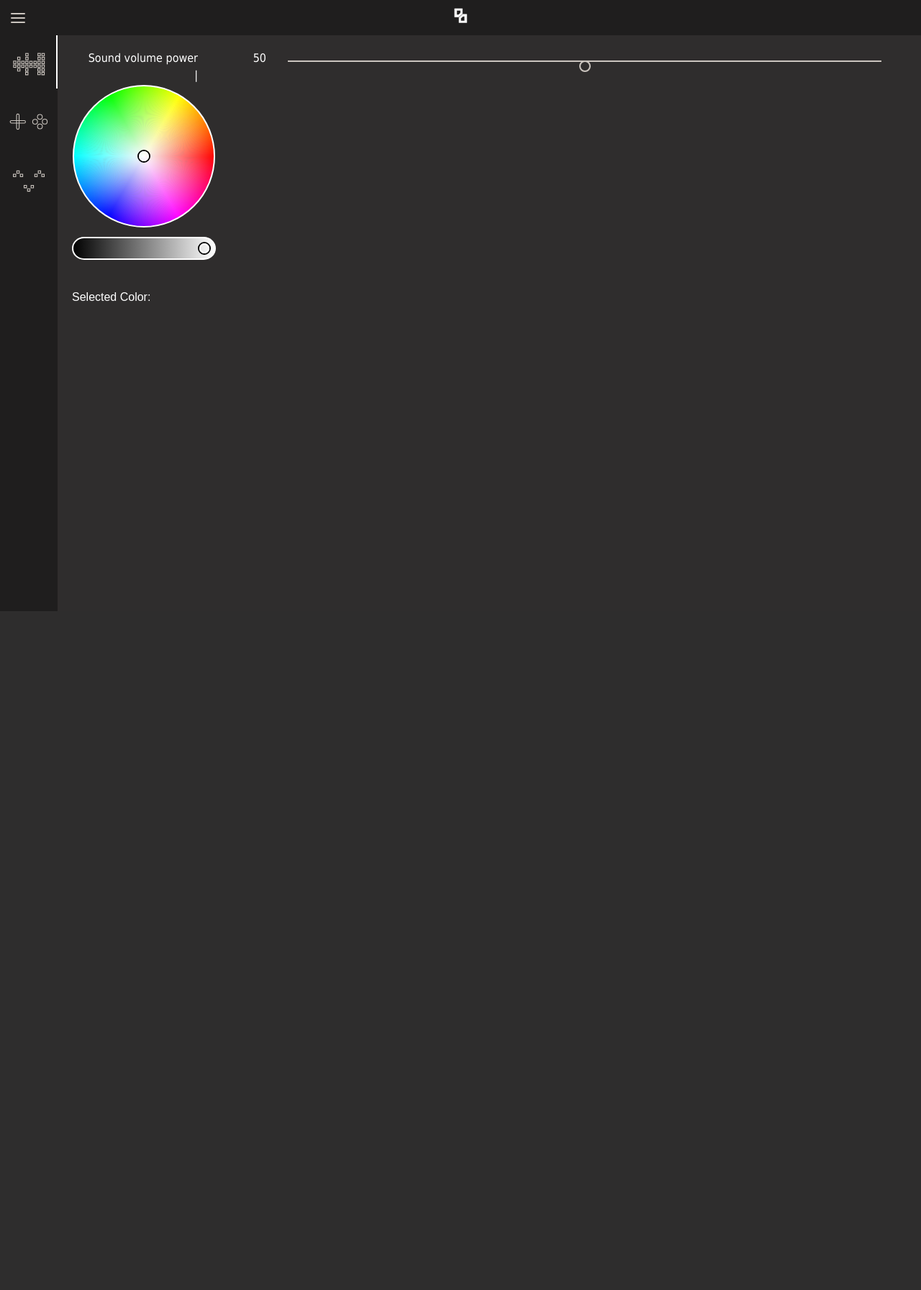
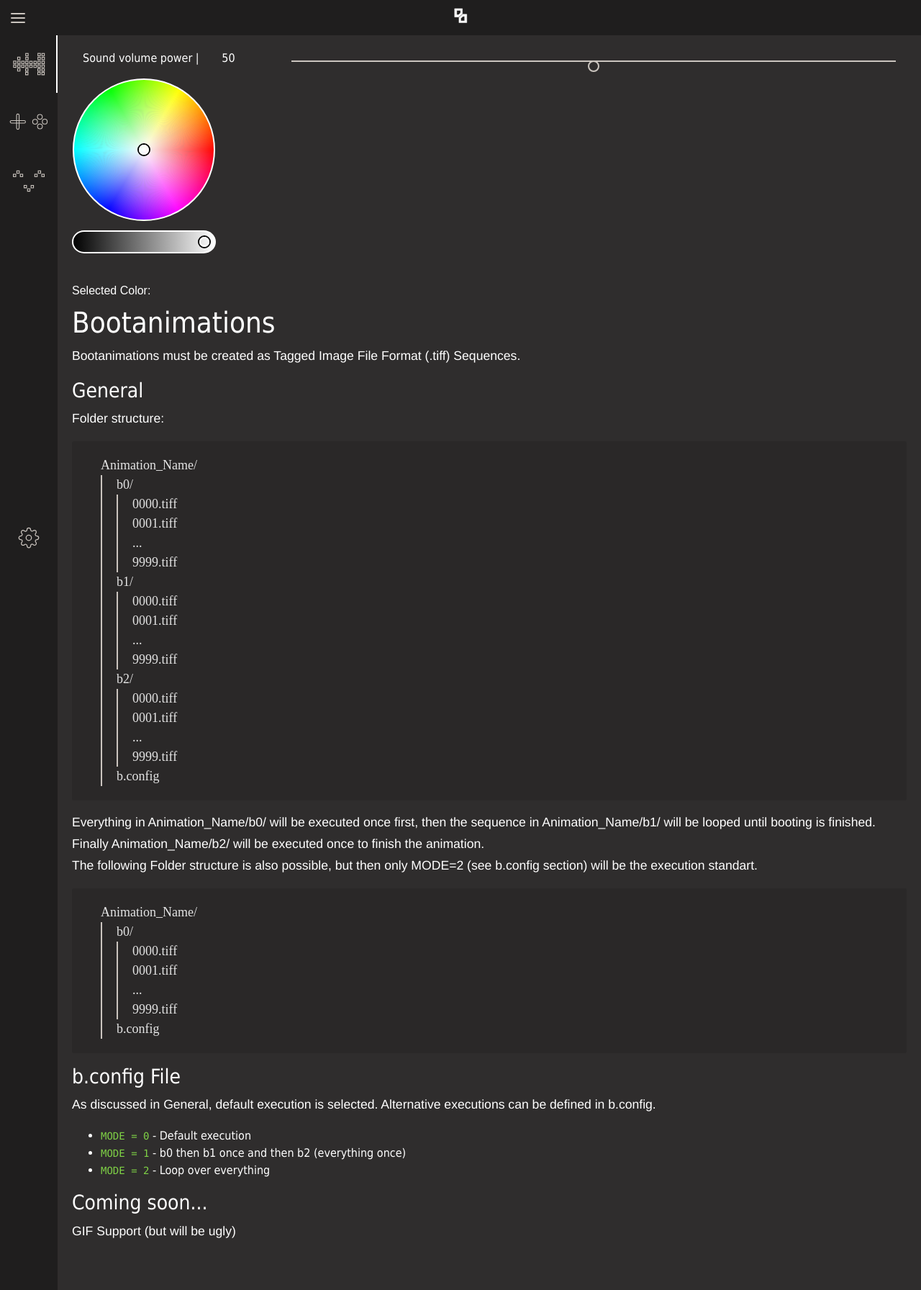
Before and after one commit to forsakenSinexz/ledTable_webInterface, a Flask app: page / in a window 1280 px wide. Shown: the whole page at 72% size. Before the commit the page ends 849 px from the top, so only its background shows below. Run offline with Flask 2, Linux system fonts and the light colour scheme; some libraries are stand-ins or nearby versions.

Commit message:
sidebar features, bootanimation text

```diff
--- a/main.py
+++ b/main.py
@@ -1,7 +1,7 @@
 from flask import Flask, render_template
 from flask_socketio import SocketIO
 import random
-import Table_Event
+# import Table_Event
 
 # venv\Scripts\activate
 
@@ -108,6 +108,7 @@ def start_server(ip, debug=False):
     #socketio.run(app, host='127.0.0.1', port=5000, debug=True)
 
 def start_server_with_table(ip: str, table_main_given):
+    import Table_Event
     global table_main
     table_main = table_main_given
     start_server(ip)
@@ -115,6 +116,6 @@ def start_server_with_table(ip: str, table_main_given):
 if __name__ == "__main__":
     global table_main
     table_main = None
-    #start_server('127.0.0.1', debug=True)
-    start_server('192.168.178.30', debug=True)
+    start_server('127.0.0.1', debug=True)
+    # start_server('192.168.178.30', debug=True)
     #app.run(debug=True,host='127.0.0.1', port=8080)
--- a/static/colors.css
+++ b/static/colors.css
@@ -3,6 +3,9 @@
     --color-nofocus: #cbc5bf;
     --color-focus: white;
     --color-sidebar: #1f1e1e;
+    --color-bar: rgba(31, 30, 30, 0.3);
+    --color-rgba-black: rgba(255,255,255,0);
+    --color-acent-light: #7fd246;
 }
 
 
@@ -27,26 +30,26 @@ body{
 }
 
 .fcolor-focus{
-    color: #fff;
+    color: var(--color-focus);
 }
 
 .fcolor-nofocus{
-    color: #cbc5bf;
+    color: var(--color-nofocus);
 }
 
 .color-bar-50{
-    background-color: rgba(31, 30, 30, 0.3);
+    background-color: var(--color-bar);
 }
 .opacity-50{
     opacity: 0.5;
 }
 
 .btn-invisible{
-    color:#cbc5bf;
+    color: var(--color-nofocus);
 }
 
 .btn-invisible:hover{
-    color:#fff;
+    color: var(--color-focus);
 }
 
 
@@ -100,7 +103,7 @@ body{
 #sidebar ul li #analyzers-svg #XMLID_30_,
 #sidebar ul li #analyzers-svg #XMLID_37_,
 #sidebar ul li #analyzers-svg #XMLID_33_{
-    stroke: rgba(255,255,255,0);
+    stroke: var(--color-rgba-black);
 }
 
 #sidebar ul li:hover #analyzers-svg #XMLID_4_,
--- a/static/styles.css
+++ b/static/styles.css
@@ -1,6 +1,19 @@
 body {
   font-family: Tahoma, Geneva, sans-serif;
   height: 0;
+}
+
+header{
+  position: relative;
+  z-index: 10000;
+}
+
+.inner-body{
+  display: flex;
+}
+
+html{
+  height: 100%;
 }
 
 .printButton {
@@ -31,6 +44,9 @@ section {
 footer {
   padding: 10px;
   text-align: center;
+  background-color: var(--color-sidebar);
+  color: var(--color-nofocus);
+  font-size: 7pt;
 }
 
 .wrap .half {
@@ -129,7 +145,18 @@ footer {
 
 /* sidenavvvvv */
 
+#lower-sidebar{
+  position:sticky;
+  bottom:0;
+  margin-bottom:0px;
+}
 
+#full-sidebar-wrapper{
+  height: 100%;
+  display: flex;
+  flex-direction: column;
+  justify-content: space-between;
+}
 
 #content{
   widows: 100%;
@@ -137,9 +164,9 @@ footer {
 }
 
 #wrapper {
-  align-items: stretch;
   position: relative;
-  display: flex;
+  width: 100%;
+  margin-bottom: 30px;
 }
 
 #sidebar {
@@ -148,13 +175,20 @@ footer {
   transition: all 0.3s;
   min-width: 80px;
   max-width: 80px;
-  min-height: 100vh;
+  height: 100vh;
+  height: 100%;
+  position: relative;
+  z-index: 200;
 }
 
 #sidenav-container{
   position: relative;
   width: max-content;
-  height: max-content;
+}
+
+#sidebar-wrapper{
+  position: sticky;
+  top:0;
 }
 
 .subsidebar{
@@ -163,9 +197,10 @@ footer {
   transition: all 0.3s;
   min-width: 300px;
   max-width: 300px;
-  min-height: 100vh;
+  height: 100vh;
+  height: 100%;
   position: absolute;
-  z-index: -100;
+  z-index: 100;
   margin-left: 80px;
 }
 
@@ -200,6 +235,11 @@ a, a:hover, a:focus {
   color: inherit;
   text-decoration: none;
   transition: all 0.3s;
+}
+
+.subsidebar-wrapper{
+  position: sticky;
+  top:0;
 }
 
 .sidebar-nav{
@@ -255,6 +295,14 @@ a, a:hover, a:focus {
   min-height: 74px;
 }
 
+#sidebar ul li span {
+  cursor: pointer;
+  padding: 5px;
+  font-size: 1.1em;
+  display: block;
+  min-height: 74px;
+}
+
 .subsidebar ul li a {
   padding: 5px;
   font-size: 1.1em;
@@ -269,8 +317,8 @@ a, a:hover, a:focus {
   position: absolute;
   min-width: 2px;
   max-width: 2px;
-  min-height: 74px;
-  max-height: 74px;
+  min-height: 80px;
+  max-height: 80px;
   background-color: white;
   z-index: 500;
   margin-left: 78px;
@@ -280,7 +328,6 @@ a, a:hover, a:focus {
   transition: all 0.3s;
   min-width: 0px;
   max-width: 0px;
-  min-height: 100vh;
   opacity: 0;
   position: relative;
   float:left;
@@ -288,8 +335,9 @@ a, a:hover, a:focus {
 }
 
 #pseudo-sidebar.active{
-  min-width: 300px;
-  max-width: 300px;
+  min-width: 380px;
+  max-width: 380px;
+  max-height: 0px;
 }
 
 
@@ -420,3 +468,30 @@ section h1 {
 
 
 /* End Range Slider */
+
+.folder-structure{
+  background-color: var(--color-bar);
+  width: auto;
+  color:#e4e4e4;
+  font-family: "Times New Roman", Times, serif;
+  list-style: none;
+  font-size: 13.5pt;
+  border-radius: 3px;
+  padding-top: 20px;
+  padding-bottom: 20px;
+}
+
+.folder-structure ul{
+  list-style: none;
+  border-left: 2px solid var(--color-nofocus);
+  padding-left: 20px;
+}
+
+code{
+  color: var(--color-acent-light) !important;
+}
+
+.btn.focus, .btn:focus {
+  outline: 0;
+  box-shadow: 0 0 0 0.01 var(--color-acent-light);
+}
--- a/static/table.js
+++ b/static/table.js
@@ -8,16 +8,25 @@ var dragClickButton = null;
 var isMouseDown;
 
 var sideBarOffset = document.getElementById('sidebar').getBoundingClientRect().top;
-console.log(sideBarOffset);
 var sideBarSelectorBarPos = 0;
 var currentlySelectedSidenavItem = document.getElementsByClassName('sidebar-nav')[0];
+var oldBarPos = 0;
 
 var currentMode = 0;
 
+
+document.addEventListener('keydown', function(event) {
+  if(event.keyCode == 78) {
+    toggleSidebar();
+  }
+});
+
 // sidenav
 $(document).ready(function () {
+  $('#sidebarCollapse').on('click', function() {toggleSidebar()});
+});
 
-  $('#sidebarCollapse').on('click', function () {
+function toggleSidebar(){
   $('#sidebar').toggleClass('active');
   if($('#sidebar').hasClass('active')){
     $('.subsidebar.active').addClass('subactive');
@@ -28,22 +37,52 @@ $(document).ready(function () {
     $('.subsidebar.subactive').removeClass('subactive');
   }
   checkContentPos();
-  });
-});
+}
 
-function moveSideBarSelectorBar(elem, subnavnumber){
+function sleep(ms) {
+  return new Promise(resolve => setTimeout(resolve, ms));
+}
+
+
+async function moveSideBarSelectorBar(elem, barPos, subnavnumber){
+
   currentlySelectedSidenavItem.classList.remove('active');
   elem.classList.add('active');
   currentlySelectedSidenavItem = elem;
-  animiere(elem.getBoundingClientRect().top);
-  if($('.subsidebar.' + subnavnumber).hasClass('active')){
-    $('.subsidebar.' + subnavnumber).removeClass('active');
+
+  if($('.subsidebar.' + barPos + "-" + subnavnumber).hasClass('active')){
+    $('.subsidebar.' + barPos + "-" + subnavnumber).removeClass('active');
   }
   else{
-    $('.subsidebar.' + subnavnumber).addClass('active');
+    $('.subsidebar.'+ barPos + "-" + subnavnumber).addClass('active');
   }
-  $('.subsidebar:not(.' + subnavnumber + ')').addClass('active');
+  $('.subsidebar:not(.' + barPos + "-" + subnavnumber + ')').addClass('active');
   checkContentPos();
+
+  if(barPos ==  0 && oldBarPos != 0){
+    oldBarPos = 0;
+    animiere(160, 500);
+    await sleep(500);
+    $("#sidebar-wrapper").prepend($("#slelected-bar-indicator"));
+    $("#slelected-bar-indicator").css("margin-top: -160px;");
+    sideBarSelectorBarPos = -160;
+    animiere(subnavnumber * 80, 500);
+  }
+  else if(barPos == 0 && oldBarPos == 0){
+    animiere(subnavnumber * 80, 500);
+  }
+  else if (barPos == 1 && oldBarPos != 1){
+    oldBarPos = 1;
+    animiere(-160, 500);
+    await sleep(500);
+    $("#lower-sidebar").prepend($("#slelected-bar-indicator"));
+    $("#slelected-bar-indicator").css("margin-top: 160px;");
+    sideBarSelectorBarPos = 160;
+    animiere(subnavnumber * 80, 500);
+  }
+  else if (barPos == 1 && oldBarPos == 1){
+    animiere(subnavnumber * 80, 500);
+  }
 }
 
 function checkContentPos(){
@@ -55,8 +94,9 @@ function checkContentPos(){
   }
 }
 
-function animiere(toPosY) {
-  toPosY -= sideBarOffset;
+function animiere(toPosY, myDuration) {
+  // console.log(toPosY);
+  // toPosY -= sideBarOffset;
   var bar = document.getElementById('slelected-bar-indicator');
   bar.animate(
     [
@@ -66,7 +106,7 @@ function animiere(toPosY) {
         marginTop: toPosY + 'px'
       }
     ], {
-      duration: 500,
+      duration: myDuration,
       iterations: 1,
       fill: 'forwards',
       easing: 'ease'
--- /dev/null
+++ b/templates/basics/footer.html
@@ -0,0 +1 @@
+&#169; Copyright by Daniel Hunt
--- a/templates/basics/sidenav.html
+++ b/templates/basics/sidenav.html
@@ -1,12 +1,18 @@
 <div id="sidebar" class="color-bar">
-    <span id="slelected-bar-indicator"></span>
-
     <!-- Sidebar -->
-    <div id="sidebar-wrapper">
-        <ul class="sidebar-nav text-center fcolor-nofocus">
-            <li> <a href="#" onclick="moveSideBarSelectorBar(this, 0)">{% include 'svgs/analyzers.svg' %}</a> </li>
-            <li> <a href="#" onclick="moveSideBarSelectorBar(this, 1)">{% include 'svgs/games.svg' %}</a> </li>
-            <li> <a href="#" onclick="moveSideBarSelectorBar(this, 2)">{% include 'svgs/paint.svg' %}</a> </li>
-        </ul>
-    </div> <!-- /#sidebar-wrapper -->
+    <div id="full-sidebar-wrapper">
+        <div id="sidebar-wrapper">
+            <span id="slelected-bar-indicator"></span>
+            <ul class="sidebar-nav text-center fcolor-nofocus">
+                <li> <span onclick="moveSideBarSelectorBar(this, 0, 0)">{% include 'svgs/analyzers.svg' %}</span> </li>
+                <li> <span onclick="moveSideBarSelectorBar(this, 0, 1)">{% include 'svgs/games.svg' %}</span> </li>
+                <li> <span onclick="moveSideBarSelectorBar(this, 0, 2)">{% include 'svgs/paint.svg' %}</span> </li>
+            </ul>
+        </div> <!-- /#sidebar-wrapper -->
+        <div id="lower-sidebar">
+            <ul class="sidebar-nav text-center fcolor-nofocus">
+                <li> <span onclick="moveSideBarSelectorBar(this, 1, 0)">{% include 'svgs/settings.svg' %}</span></li>
+            </ul>
+        </div>
+    </div>
 </div> <!-- /#wrapper -->
--- a/templates/basics/subsidenav.html
+++ b/templates/basics/subsidenav.html
@@ -1,4 +1,4 @@
-<div class="subsidebar color-bar-50 0 active">
+<div class="subsidebar color-bar-50 0-0 active">
     <!-- Sidebar -->
     <div class="subsidebar-wrapper">
         <ul class="subsidebar-nav fcolor-nofocus">
@@ -12,7 +12,7 @@
     </div> <!-- /#sidebar-wrapper -->
 </div> <!-- /#wrapper -->
 
-<div class="subsidebar color-bar-50 1 active">
+<div class="subsidebar color-bar-50 0-1 active">
     <!-- Sidebar -->
     <div class="subsidebar-wrapper">
         <ul class="subsidebar-nav fcolor-nofocus">
@@ -22,7 +22,7 @@
     </div> <!-- /#sidebar-wrapper -->
 </div> <!-- /#wrapper -->
 
-<div class="subsidebar color-bar-50 2 active">
+<div class="subsidebar color-bar-50 0-2 active">
     <!-- Sidebar -->
     <div class="subsidebar-wrapper">
         <ul class="subsidebar-nav fcolor-nofocus">
@@ -32,3 +32,13 @@
     </div> <!-- /#sidebar-wrapper -->
 </div> <!-- /#wrapper -->
 <div id="pseudo-sidebar"></div>
+
+<div class="subsidebar color-bar-50 1-0 active">
+    <!-- Sidebar -->
+    <div class="subsidebar-wrapper">
+        <ul class="subsidebar-nav fcolor-nofocus">
+            <li> <a>Settings</a> </li>
+        </ul>
+    </div> <!-- /#sidebar-wrapper -->
+</div> <!-- /#wrapper -->
+<div id="pseudo-sidebar"></div>
--- /dev/null
+++ b/templates/components/boot_info.html
@@ -0,0 +1,83 @@
+<div style="width: 100%;">
+<h1> Bootanimations </h1>
+<p> Bootanimations must be created as
+Tagged Image File Format (.tiff) Sequences. </p>
+<h3> General </h3>
+<p> Folder structure: </p>
+<ul class="folder-structure">
+    <li>
+        Animation_Name/
+        <ul>
+            <li>
+                b0/
+                <ul>
+                    <li>0000.tiff</li>
+                    <li>0001.tiff</li>
+                    <li>...</li>
+                    <li>9999.tiff</li>
+                </ul>
+            </li>
+            <li>
+                b1/
+                <ul>
+                    <li>0000.tiff</li>
+                    <li>0001.tiff</li>
+                    <li>...</li>
+                    <li>9999.tiff</li>
+                </ul>
+            </li>
+            <li>
+                b2/
+                <ul>
+                    <li>0000.tiff</li>
+                    <li>0001.tiff</li>
+                    <li>...</li>
+                    <li>9999.tiff</li>
+                </ul>
+            </li>
+            <li>b.config</li>
+        </ul>
+    </li>
+</ul>
+
+<p>
+    Everything in Animation_Name/b0/ will be executed once first, then the
+    sequence in Animation_Name/b1/ will be looped until booting is finished.
+    Finally Animation_Name/b2/ will be executed once to finish the animation.
+    </br>
+    The following Folder structure is also possible, but then only MODE=2 (see b.config section)
+    will be the execution standart.
+</p>
+<ul class="folder-structure">
+    <li>
+        Animation_Name/
+        <ul>
+            <li>
+                b0/
+                <ul>
+                    <li>0000.tiff</li>
+                    <li>0001.tiff</li>
+                    <li>...</li>
+                    <li>9999.tiff</li>
+                </ul>
+            </li>
+            <li>b.config</li>
+        </ul>
+    </li>
+</ul>
+
+<h3> b.config File </h3>
+<p>
+    As discussed in General, default execution is selected. Alternative
+    executions can be defined in b.config.
+    <ul>
+        <li> <code>MODE = 0</code> - Default execution</li>
+        <li> <code>MODE = 1</code> - b0 then b1 once and then b2 (everything once)</li>
+        <li> <code>MODE = 2</code> - Loop over everything</li>
+    </ul>
+</p>
+
+<h3> Coming soon... </h3>
+
+<p> GIF Support (but will be ugly)</p>
+</div>
--- a/templates/components/sound_power.html
+++ b/templates/components/sound_power.html
@@ -1,8 +1,8 @@
 <div class="row">
-    <div class="col-2 text-right">
+    <div class="col-2">
         Sound volume power |
     </div>
-    <div class="col-1 text-right">
+    <div class="col-1">
         <span id="volume_value">7</span>
     </div>
     <div class="col-9">
--- a/templates/index.html
+++ b/templates/index.html
@@ -13,6 +13,7 @@
     <header>
         {% include "basics/topnav.html" %}
     </header>
+    <div class="inner-body">
         <div id="sidenav-container">
             {% include "basics/sidenav.html" %}
             {% include "basics/subsidenav.html" %}
@@ -25,12 +26,17 @@
                     <div class="row">
                         {% include "components/colour_picker.html" %}
                     </div>
+                    <div class="row">
+                            {% include "components/boot_info.html" %}
                     </div>
                 </div>
-        <footer>
-            <!-- include "basics/footer.html" %} -->
-        </footer>
             </div>
+        </div>
+
+    </div>
+    <!-- <footer>
+         include "basics/footer.html" %}
+    </footer> -->
     <script src="//cdnjs.cloudflare.com/ajax/libs/socket.io/2.2.0/socket.io.js" integrity="sha256-yr4fRk/GU1ehYJPAs8P4JlTgu0Hdsp4ZKrx8bDEDC3I=" crossorigin="anonymous"></script>
     <script src="{{ url_for('static', filename='table.js') }}"></script>
 </body>
```
Also changed, not shown: other parts of static/colors.css (+23 -10 lines), templates/svgs/settings.svg (added). Lines whose indentation alone changed are shown as unchanged.
